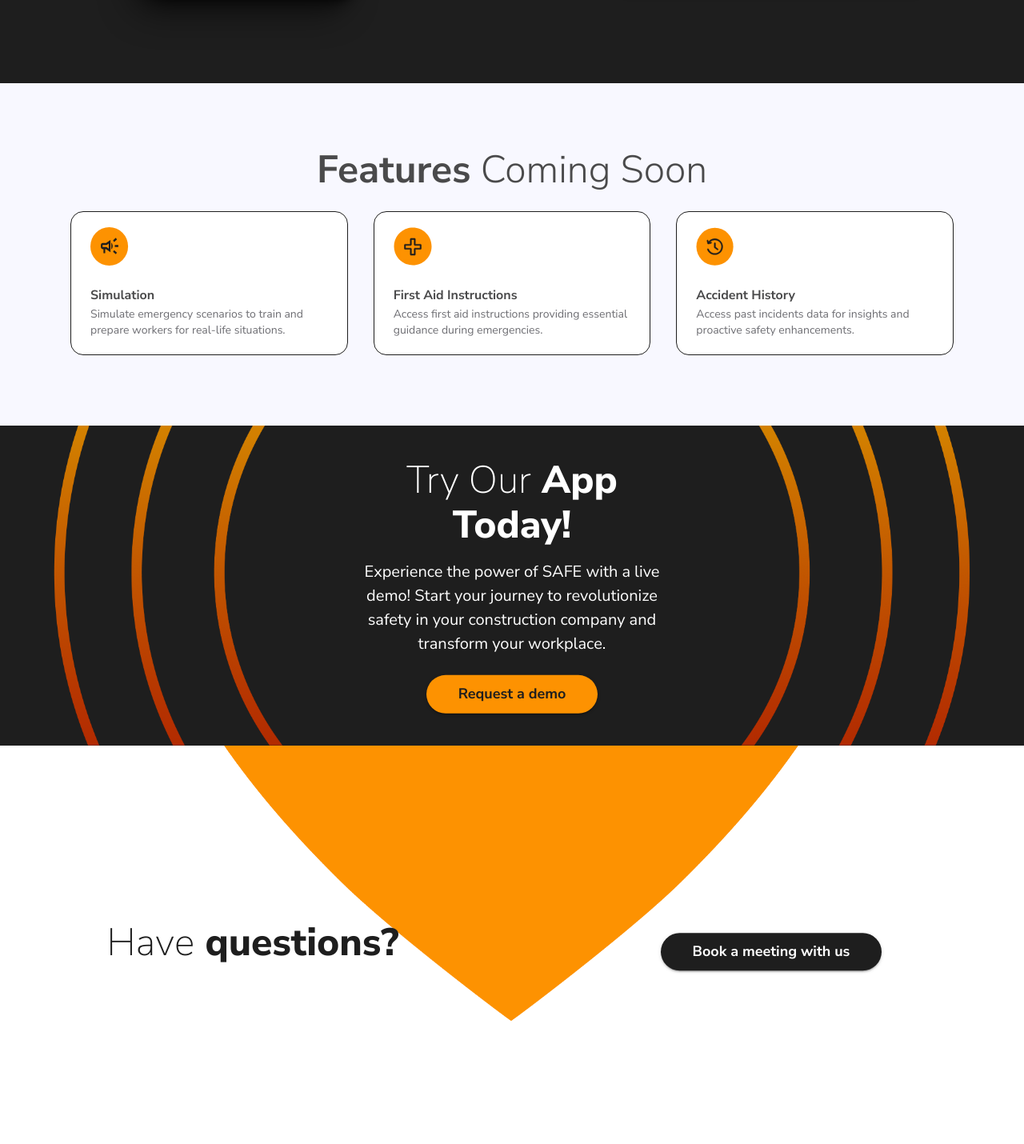
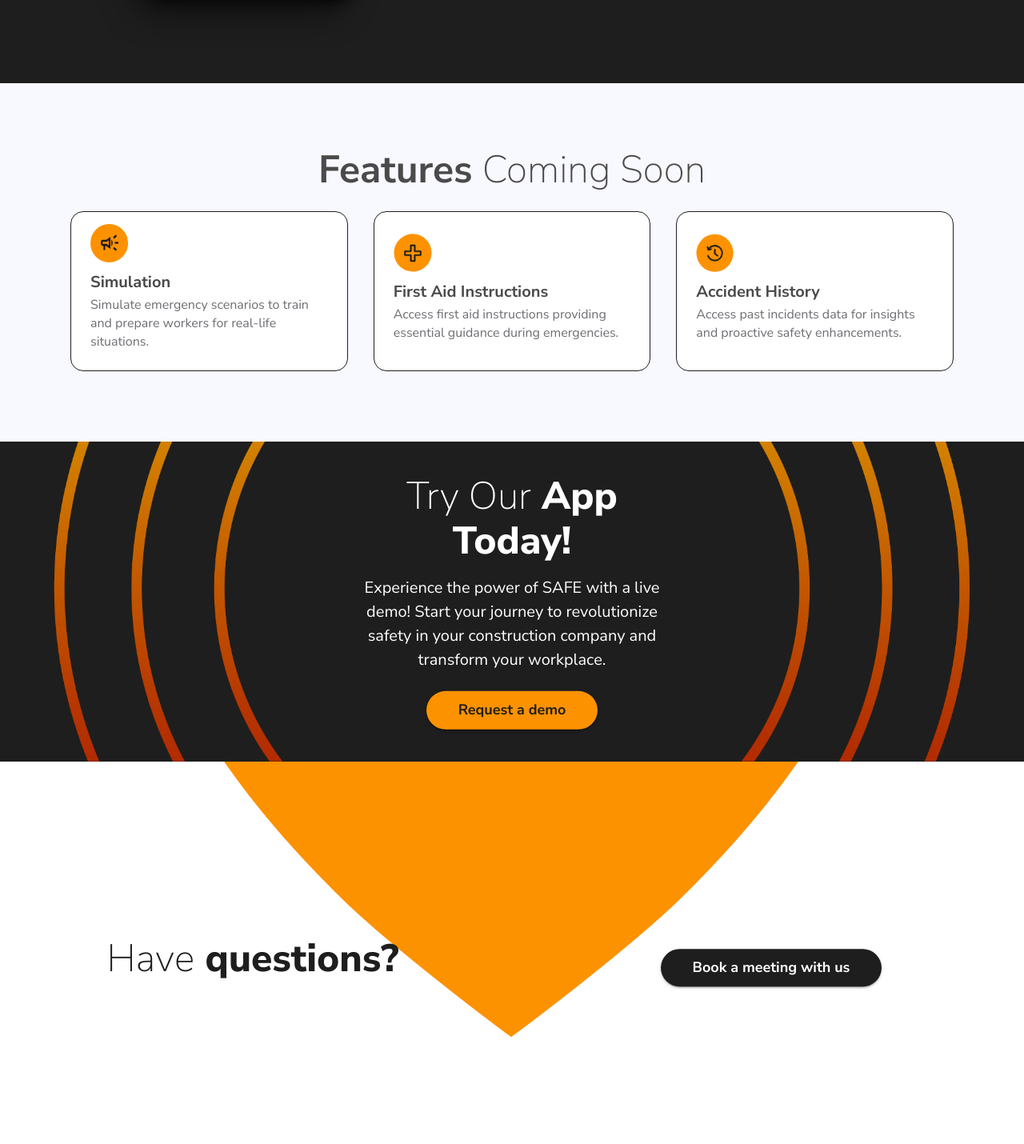
Before and after one commit to rajatchauhan407/safe-land, a Next.js app: page / in a window 1280 px wide. Shown: the part 2366-3796 px from the top of the page at 80% size. Built offline with nearby package versions, Linux system fonts and the light colour scheme.

Commit message:
future feautures revised

```diff
--- a/src/sections/CTASection.tsx
+++ b/src/sections/CTASection.tsx
@@ -78,11 +78,10 @@ const CTASection: React.FC = () => {
             <Grid item xs={12} md={8}>
               <Typography
                 variant="h3"
-                component="h1"
+                component="h2"
                 gutterBottom
                 fontWeight={800}
                 color="#ffffff"
-                sx={{ fontSize: isMobile ? '32px' : undefined }}
               >
                 <span style={{ fontWeight: 200 }}>Try Our</span> App Today!
               </Typography>
--- a/src/sections/FutureFeaturesSection.tsx
+++ b/src/sections/FutureFeaturesSection.tsx
@@ -31,20 +31,20 @@ const FeatureCard: React.FC<FeatureCardProps> = ({
         borderRadius: 4,
         border: "1px solid #1E1E1E",
         background: "#FFFFFF",
-        height: 180,
+        height: 200,
         ":hover": {
           boxShadow: "0px 4px 20px rgba(0, 0, 0, 0.1)", // subtle hover effect
         },
       }}
     >
       <Box sx={{ width: "100%" }}>
-        <Box sx={{ my: 2 }}>
+        <Box sx={{ mt: 1 }}>
           <Image src={iconUrl} alt={title} width={48} height={48} />
         </Box>
-        <Typography variant="subtitle1" fontWeight="bold" color="#4a4a4b">
+        <Typography variant="subtitle1" fontWeight="bold" color="#4a4a4b" fontSize={"20px"}>
           {title}
         </Typography>
-        <Typography variant="body2" color="#6e6e73">
+        <Typography variant="body2" fontSize={"16px"} color="#6e6e73">
           {description}
         </Typography>
       </Box>
@@ -56,7 +56,7 @@ const FutureFeaturesSection = () => {
   const theme = useTheme();
 
   return (
-    <Box sx={{ flexGrow: 1, p: 10, backgroundColor: "#F8F8FF" }}>
+    <Box sx={{ flexGrow: 1, p: 10, backgroundColor: "#F8F8FF", minHeight:"50vh" }}>
       <Typography
         variant="h3"
         component="h2"
@@ -65,7 +65,7 @@ const FutureFeaturesSection = () => {
         color={"#4a4a4b"}
       >
         <strong>Features</strong>{" "}
-        <span style={{ fontWeight: 300 }}>Coming Soon</span>
+        <span style={{ fontWeight: 200 }}>Coming Soon</span>
       </Typography>
       <Grid container justifyContent="center" spacing={2}>
         <Grid item xs={12} md={4}>
--- a/src/sections/PreFooter.tsx
+++ b/src/sections/PreFooter.tsx
@@ -76,10 +76,9 @@ const PreFooterSection: React.FC = () => {
           <Grid item xs={12} md={6} sx={{ display: 'flex', justifyContent: "center" }}>
             <Typography
               variant="h3"
-              component="h1"
+              component="h2"
               fontWeight={800}
               color="#1e1e1e"
-              sx={{ fontSize: isMobile ? '32px' : undefined, textAlign: 'center' }}
             >
               <span style={{ fontWeight: 200 }}>Have</span> questions?
             </Typography>
```
